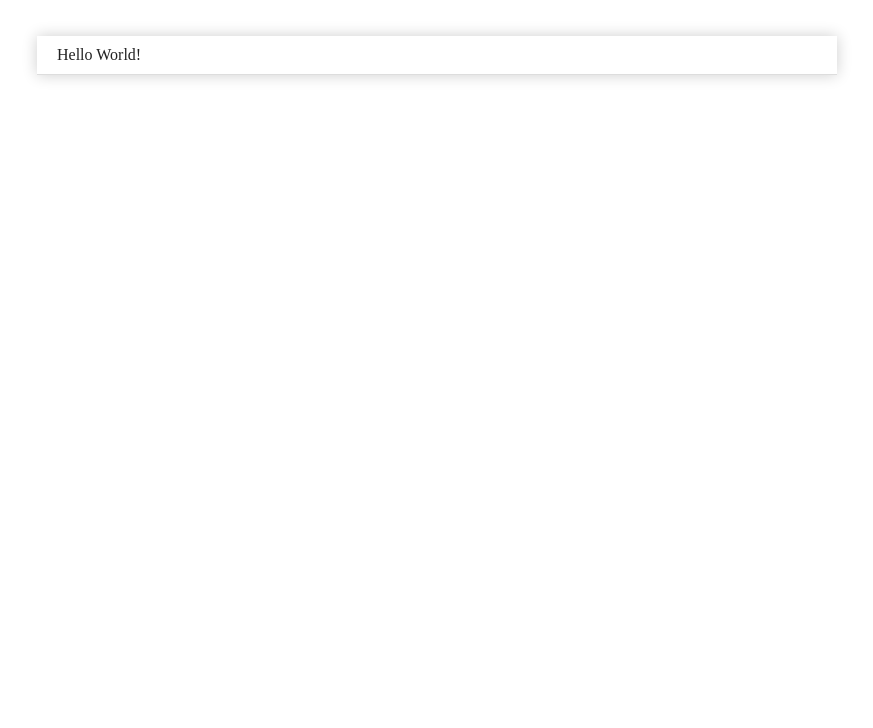
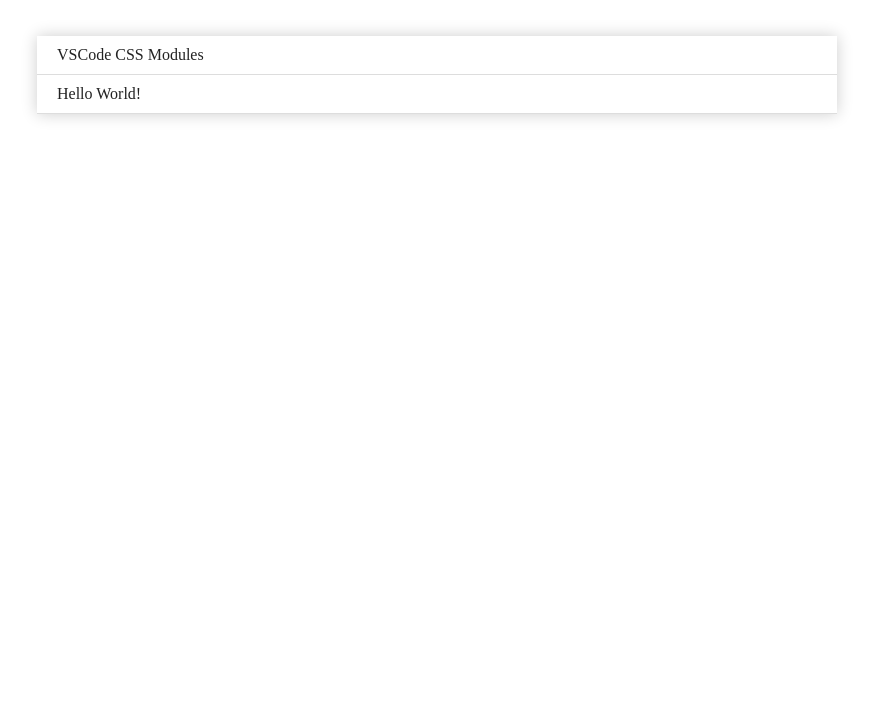
Before and after one commit to clinyong/clinyong.github.io, a website: page index.html in a window 1280 px wide. Shown: the part 72-800 px from the top of the page, without its empty margins (203-1076 px from the left). Drawn offline with Linux system fonts and the light colour scheme.

Commit message:
update index manually

```diff
--- a/index.html
+++ b/index.html
@@ -17,6 +17,11 @@
         <div>
             <ul class="list">
                 <li>
+                    <a href="/archives/2.html">
+                        VSCode CSS Modules
+                    </a>
+                </li>
+                <li>
                     <a href="/archives/1.html">
                         Hello World!
                     </a>
```
